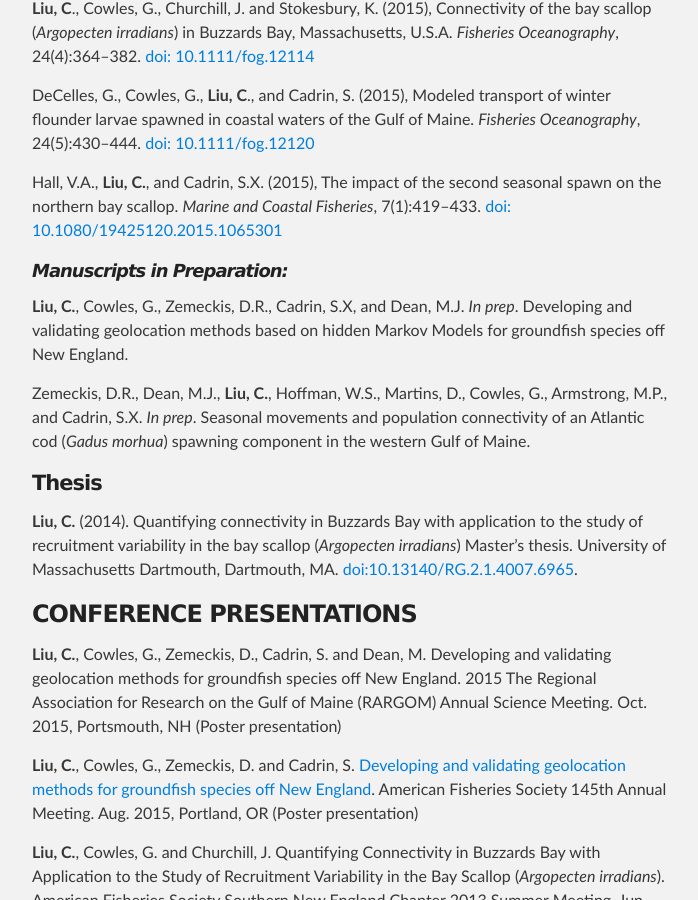
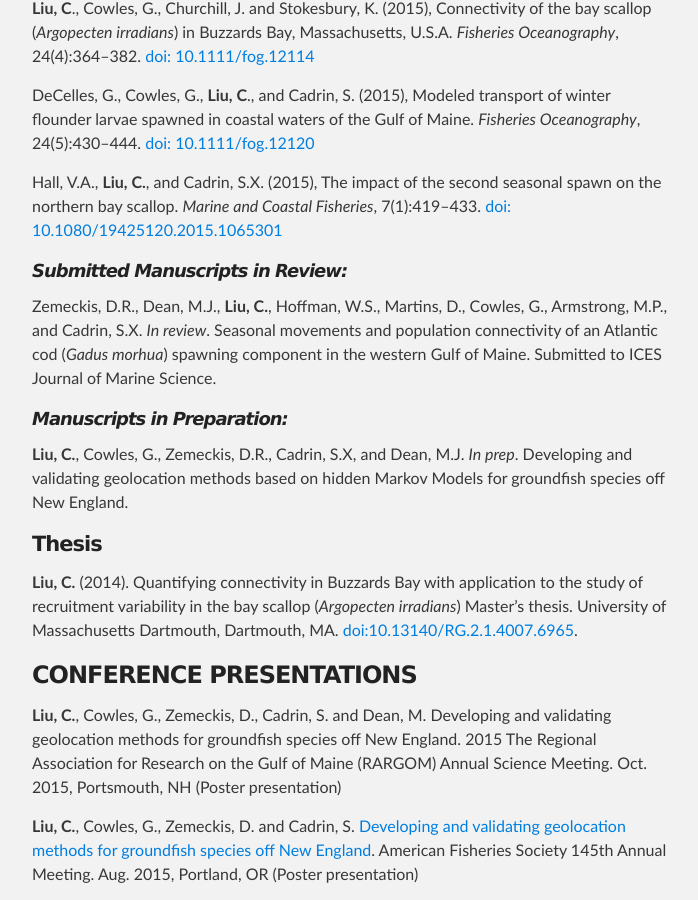
Before and after one commit to cliu3/cliu3.github.io, a Jekyll site: the page index.html, which Jekyll copies as it is, in a window 1280 px wide and 900 px high, scrolled down 1147 px. Shown: the whole window, without its empty margins (288-986 px from the left). Built offline with Jekyll 4.4.1, drawn with Linux system fonts in a browser that asks for light colours.

```diff
--- a/index.html
+++ b/index.html
@@ -72,12 +72,16 @@
 <p>Hall, V.A., <strong>Liu, C.</strong>, and Cadrin, S.X. (2015), The impact of the second seasonal spawn on the northern bay scallop. <em>Marine and Coastal Fisheries</em>, 7(1):419–433. <a href="http://dx.doi.org/10.1080/19425120.2015.1065301">doi: 10.1080/19425120.2015.1065301</a></p>
 
 <h5>
+<a id="submitted-manuscripts-in-review" class="anchor" href="#submitted-manuscripts-in-review" aria-hidden="true"><span aria-hidden="true" class="octicon octicon-link"></span></a><em>Submitted Manuscripts in Review:</em>
+</h5>
+
+<p>Zemeckis, D.R., Dean, M.J., <strong>Liu, C.</strong>, Hoffman, W.S., Martins, D., Cowles, G., Armstrong, M.P., and Cadrin, S.X. <em>In review</em>. Seasonal movements and population connectivity of an Atlantic cod (<em>Gadus morhua</em>) spawning component in the western Gulf of Maine. Submitted to ICES Journal of Marine Science.</p>
+
+<h5>
 <a id="manuscripts-in-preparation" class="anchor" href="#manuscripts-in-preparation" aria-hidden="true"><span aria-hidden="true" class="octicon octicon-link"></span></a><em>Manuscripts in Preparation:</em>
 </h5>
 
 <p><strong>Liu, C.</strong>, Cowles, G., Zemeckis, D.R., Cadrin, S.X, and Dean, M.J. <em>In prep</em>. Developing and validating geolocation methods based on hidden Markov Models for groundfish species off New England.</p>
-
-<p>Zemeckis, D.R., Dean, M.J., <strong>Liu, C.</strong>, Hoffman, W.S., Martins, D., Cowles, G., Armstrong, M.P., and Cadrin, S.X. <em>In prep</em>. Seasonal movements and population connectivity of an Atlantic cod (<em>Gadus morhua</em>) spawning component in the western Gulf of Maine.</p>
 
 <h4>
 <a id="thesis" class="anchor" href="#thesis" aria-hidden="true"><span aria-hidden="true" class="octicon octicon-link"></span></a>Thesis</h4>
```
Also changed, not shown: params.json (+1 -1 lines).
